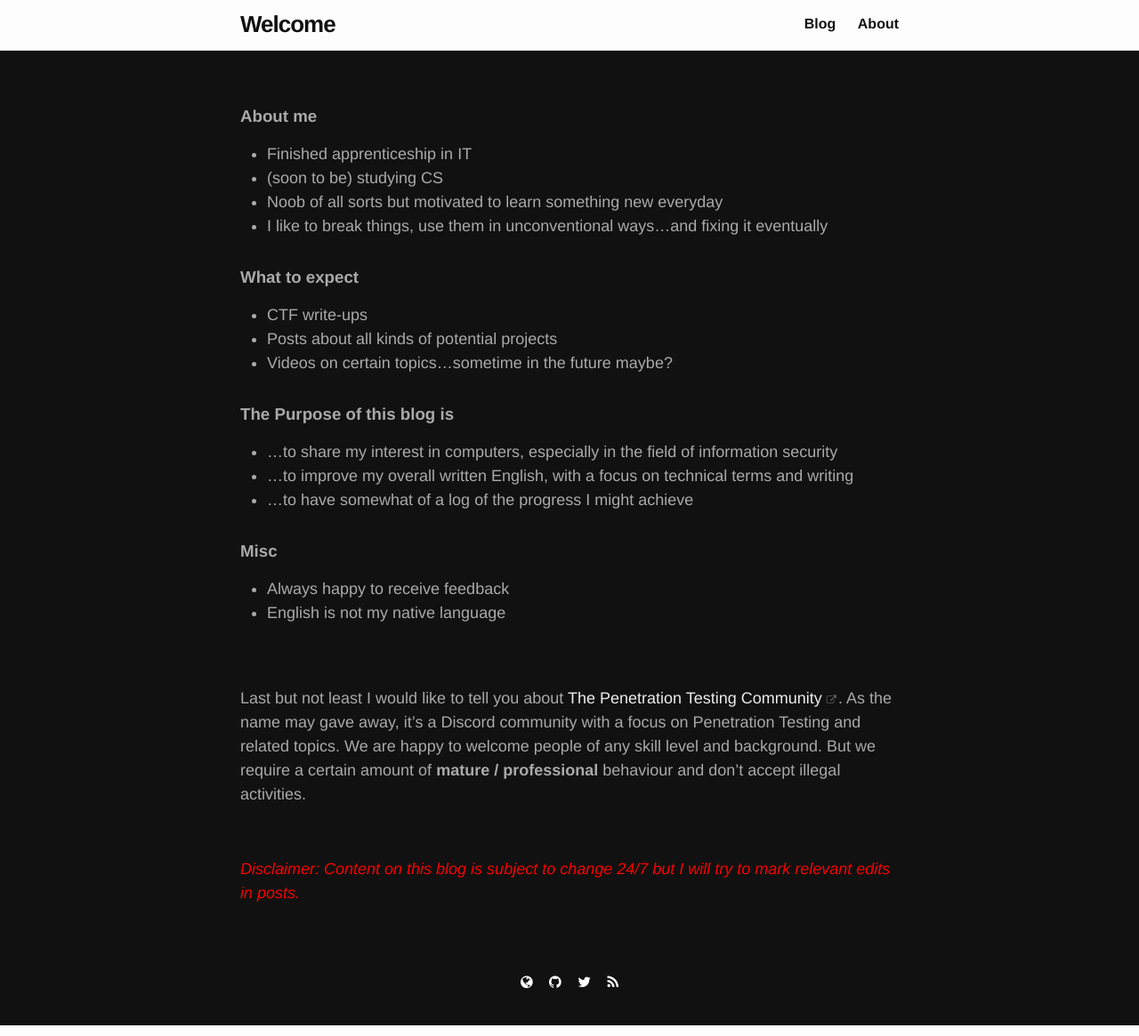
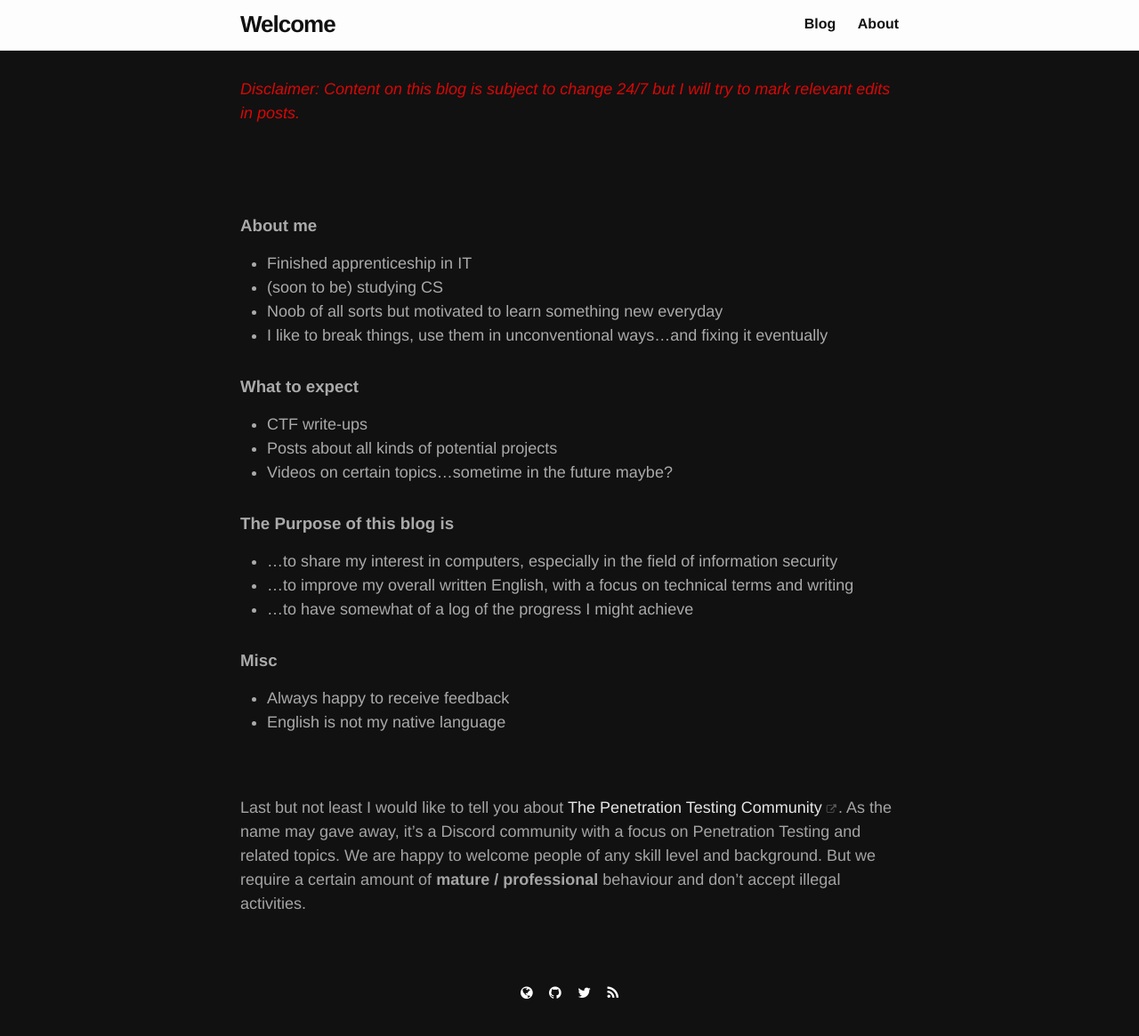
Before and after one commit to stepMode/stepmode.github.io, a Jekyll site: the page built from _pages/about.md, in a window 1280 px wide. Shown: the whole page at 89% size. Built offline with Jekyll 4.4.1, drawn with Linux system fonts in a browser that asks for light colours.

Commit message:
putting disclaimer at the top of the page

```diff
--- a/_pages/about.md
+++ b/_pages/about.md
@@ -3,6 +3,12 @@
 title: About
 permalink: /about/
 ---
+
+<span style="color:#D90707">*Disclaimer: Content on this blog is subject to change 24/7 but I will try to mark relevant edits in posts.*</span>
+
+<br>
+<br>
+
 ### **About me**
 * Finished apprenticeship in IT
 * (soon to be) studying CS
@@ -33,7 +39,3 @@
 <br>
 Last but not least I would like to tell you about [The Penetration Testing Community<i class="fa fa-external-link"></i>](https://discord.gg/sNsCSqZ){:target="_blank"}.
 As the name may gave away, it's a Discord community with a focus on Penetration Testing and related topics. We are happy to welcome people of any skill level and background. But we require a certain amount of **mature / professional** behaviour and don't accept illegal activities.
-
-<br>
-
-<span style="color:red">*Disclaimer: Content on this blog is subject to change 24/7 but I will try to mark relevant edits in posts.*</span>
```
